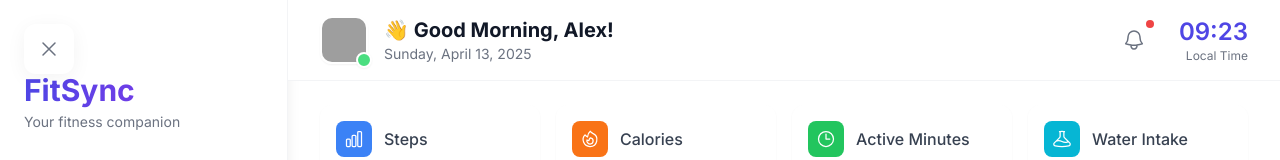
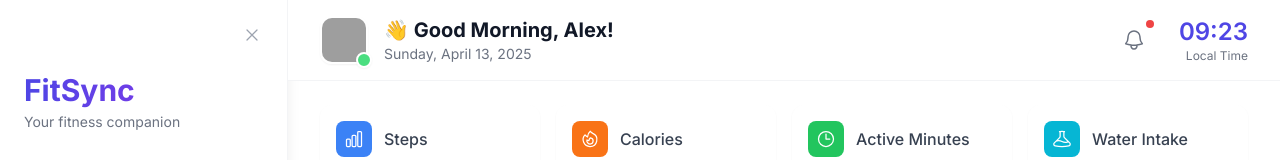
Before and after one commit to iAmAjayTeli/FitSync, a React (Vite) app: page / in a window 1280 px wide. Both pictures are taken after a click on the button "Menu". Shown: the top 160 px of the page. Built offline with nearby package versions, Linux system fonts and the light colour scheme; grey boxes are pictures that could not be loaded.

Commit message:
changes in toogle bar

```diff
--- a/src/components/layout/DesktopNav.tsx
+++ b/src/components/layout/DesktopNav.tsx
@@ -24,7 +24,7 @@ export const DesktopNav = ({ isOpen, onToggle }: DesktopNavProps) => {
   return (
     <>
       <AnimatePresence mode="wait">
-        {!isOpen ? (
+        {!isOpen && (
           <motion.button
             key="menu-button"
             initial={{ opacity: 0, scale: 0.8 }}
@@ -48,22 +48,6 @@ export const DesktopNav = ({ isOpen, onToggle }: DesktopNavProps) => {
               Menu
             </motion.span>
           </motion.button>
-        ) : (
-          <motion.button
-            key="close-button"
-            initial={{ opacity: 0, scale: 0.8 }}
-            animate={{ opacity: 1, scale: 1 }}
-            exit={{ opacity: 0, scale: 0.8 }}
-            whileHover={{ scale: 1.05, rotate: 90 }}
-            whileTap={{ scale: 0.95 }}
-            onClick={onToggle}
-            className="fixed left-6 top-6 p-3 bg-white rounded-xl shadow-lg text-gray-500 hover:text-red-500 transition-all duration-200 z-50 hidden md:block"
-            style={{
-              boxShadow: '0 4px 20px rgba(0, 0, 0, 0.05)',
-            }}
-          >
-            <XMarkIcon className="w-6 h-6" />
-          </motion.button>
         )}
       </AnimatePresence>
 
@@ -77,7 +61,25 @@ export const DesktopNav = ({ isOpen, onToggle }: DesktopNavProps) => {
         transition={{ type: "spring", bounce: 0.2, duration: 0.6 }}
         className={`hidden md:block fixed left-0 top-0 bottom-0 bg-white/95 border-r border-gray-100 shadow-lg backdrop-blur-lg overflow-hidden`}
       >
-        <div className="flex flex-col h-full p-6">
+        <div className="flex flex-col h-full p-6 relative">
+          {/* Close button */}
+          <AnimatePresence>
+            {isOpen && (
+              <motion.button
+                key="close-button"
+                initial={{ opacity: 0, scale: 0.8 }}
+                animate={{ opacity: 1, scale: 1 }}
+                exit={{ opacity: 0, scale: 0.8 }}
+                whileHover={{ scale: 1.1, rotate: 90 }}
+                whileTap={{ scale: 0.95 }}
+                onClick={onToggle}
+                className="absolute right-4 top-4 p-2 rounded-lg text-gray-400 hover:text-red-500 transition-colors duration-200"
+              >
+                <XMarkIcon className="w-5 h-5" />
+              </motion.button>
+            )}
+          </AnimatePresence>
+
           <motion.div
             initial={{ opacity: 0, y: -20 }}
             animate={{ opacity: 1, y: 0 }}
```
